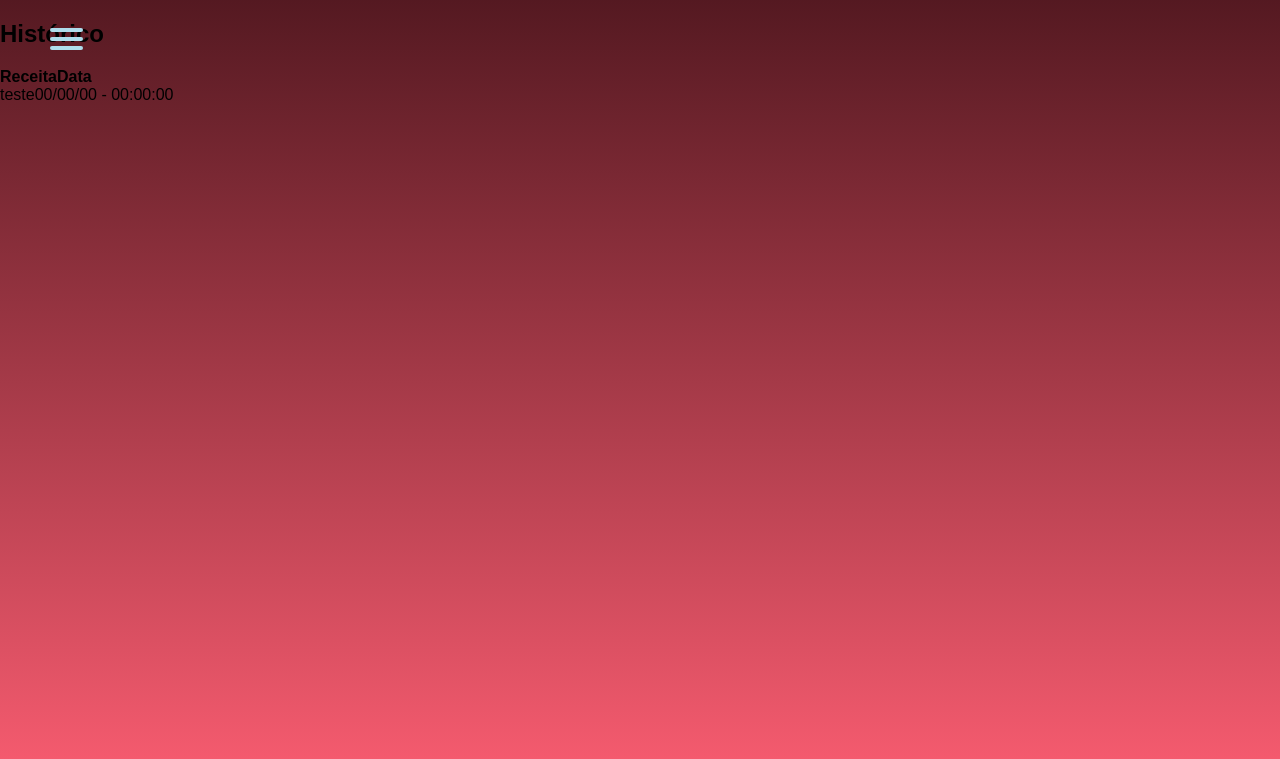
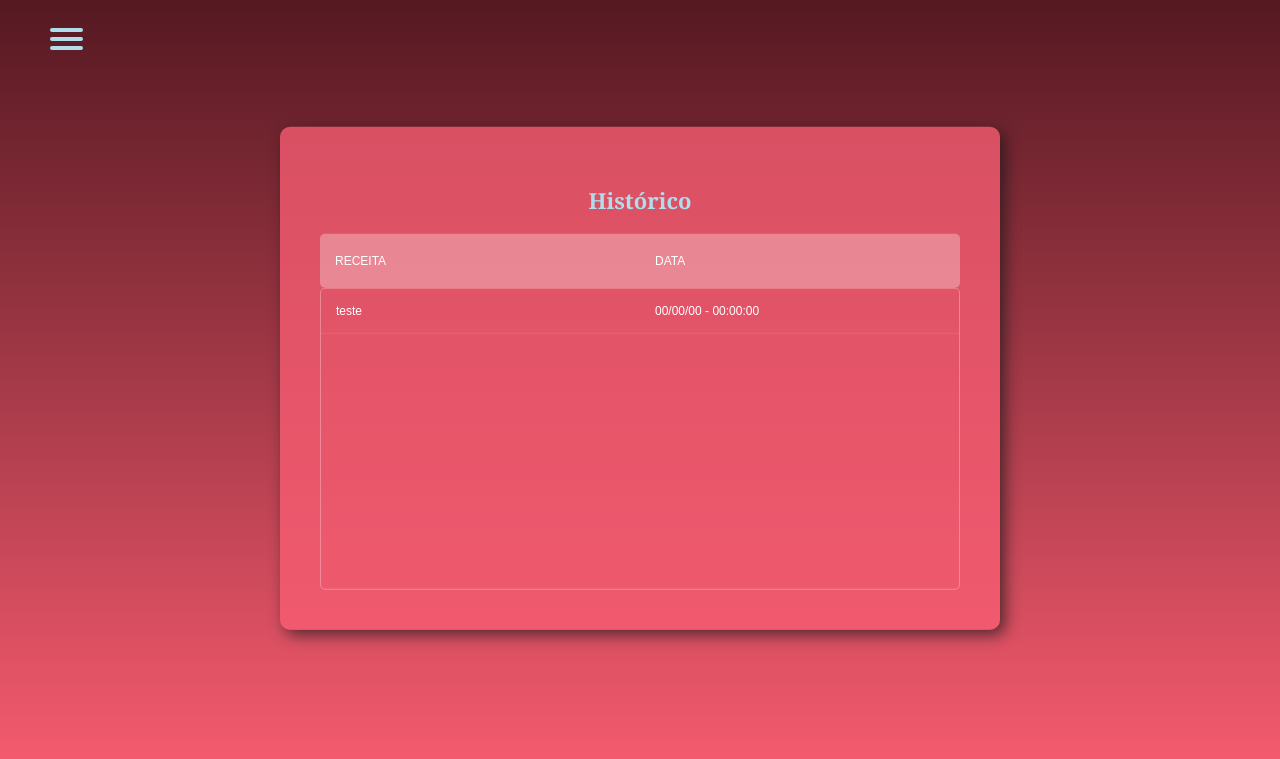
Before and after one commit to loisVelascoS/keepRecipe, a PHP site: page /inicial.html in a window 1280 px wide; the page is wider, and only the part inside the window is pictured. Shown: the part 22-781 px from the top of that part. Run offline with PHP 8.4, Linux system fonts and the light colour scheme; lists and menus that the app fills with data are empty.

Commit message:
personalização table css

```diff
--- a/css/menu.css
+++ b/css/menu.css
@@ -112,3 +112,56 @@
  {
    transform: none;
  }
+
+ .quadro {
+  position: absolute;
+  top: 50%;
+  left: 50%;
+  width: 50%;
+  padding: 40px;
+  transform: translate(-50%, -50%);
+  background-color: #f85d72c7;
+  box-shadow: 5px 5px 15px rgba(24, 24, 24, 0.7);
+  border-radius: 10px;
+  z-index: 999;
+  }
+
+.quadro h2 {
+  font-family: Cambria, Cochin, Georgia, Times, 'Times New Roman', serif;
+  color: #afddec;
+  font-size: 22px;
+  text-align: center;
+  }
+
+  table{
+    width:100%;
+    table-layout: fixed;
+  }
+  .tbl-header{
+    background-color: rgba(255,255,255,0.3);
+    border-radius: 5px;
+   }
+  .tbl-content{
+    height:300px;
+    overflow-x:auto;
+    margin-top: 0px;
+    border: 1px solid rgba(255,255,255,0.3);
+    border-radius: 5px;
+  }
+  th{
+    padding: 20px 15px;
+    text-align: left;
+    font-weight: 500;
+    font-size: 12px;
+    color: #fff;
+    text-transform: uppercase;
+  }
+  td{
+    padding: 15px;
+    text-align: left;
+    vertical-align:middle;
+    font-weight: 300;
+    font-size: 12px;
+    color: #fff;
+    border-bottom: solid 1px rgba(255,255,255,0.1);
+  }
```
